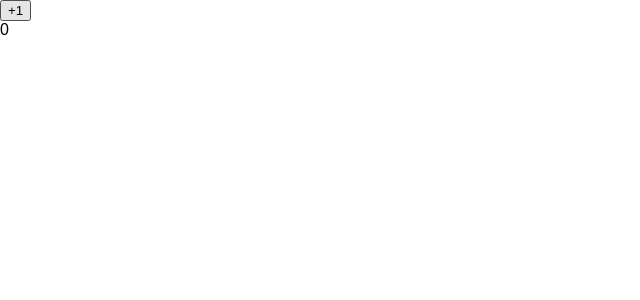
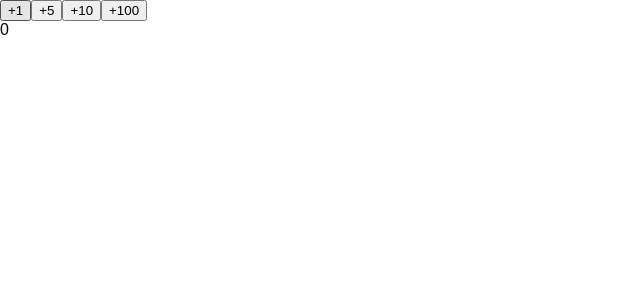
Before and after one commit to fbarbirato/test-react, a React (Create React App) app: page / in a window 1280 px wide. Shown: the top 300 px of the page, without its empty margins (0-640 px from the left). Built offline with nearby package versions, Linux system fonts and the light colour scheme.

Commit message:
Adding other counters

```diff
--- a/src/App.js
+++ b/src/App.js
@@ -5,17 +5,20 @@ import './App.css';
 class App extends React.Component {
   state = { counter: 0 }
 
-  incrementCounter = () => {
+  incrementCounter = (incrementValue) => {
   	this.setState((prevState) => (
       {
-        counter: prevState.counter + 1
+        counter: prevState.counter + incrementValue
       }));
   };
 
   render(){
     return (
       <div>
-        <Button onClickFunction={this.incrementCounter} />
+        <Button incrementValue={1} onClickFunction={this.incrementCounter} />
+        <Button incrementValue={5} onClickFunction={this.incrementCounter} />
+        <Button incrementValue={10} onClickFunction={this.incrementCounter} />
+        <Button incrementValue={100} onClickFunction={this.incrementCounter} />
         <Result total={this.state.counter} />
       </div>
     );
@@ -23,11 +26,10 @@ class App extends React.Component {
 }
 
 class Button extends React.Component {
-
   render(){
     return (
-      <button onClick={this.props.onClickFunction}>
-        +1
+      <button onClick={()=>this.props.onClickFunction(this.props.incrementValue)}>
+        +{this.props.incrementValue}
       </button>
     );
   }
```
